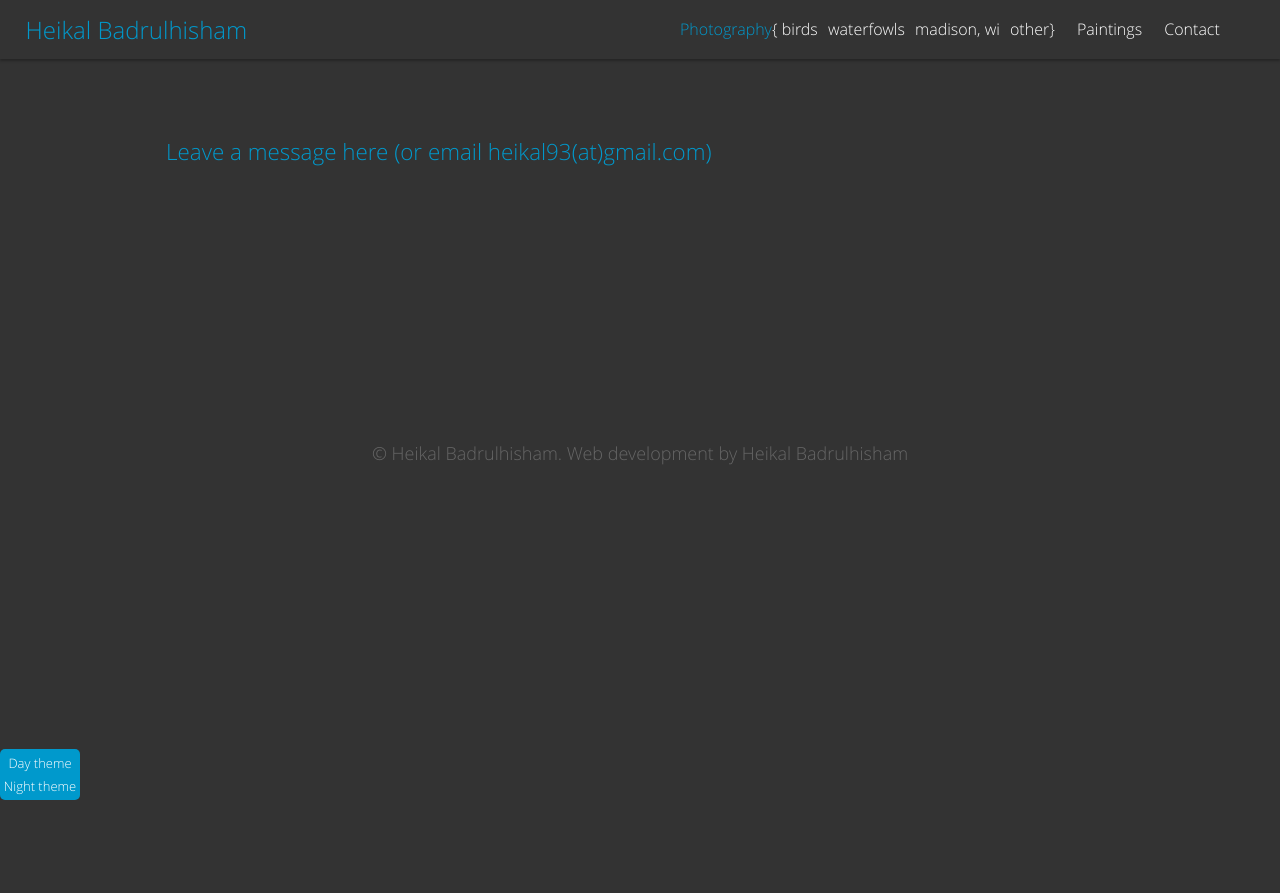
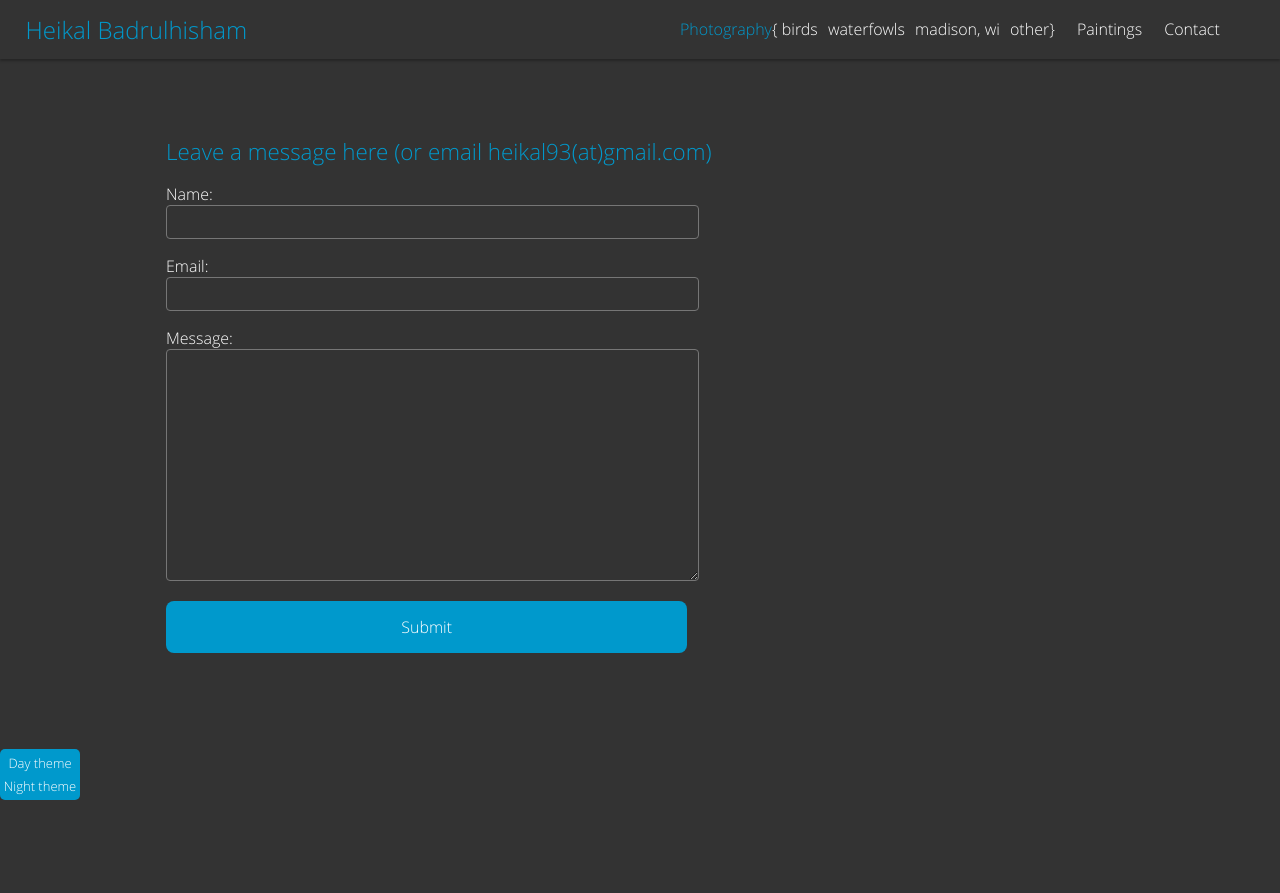
Before and after one commit to heikalb/djangoartwebsite, a Django app: page /contact in a window 1280 px wide. Shown: the top 893 px of the page. Before the commit the page ends 800 px from the top, so only its background shows below. Run offline with Django 3.2, Linux system fonts and the light colour scheme; some libraries are stand-ins or nearby versions.

Commit message:
corrected html error

```diff
--- a/visitor_messages/templates/visitor_messages/contact.html
+++ b/visitor_messages/templates/visitor_messages/contact.html
@@ -3,7 +3,7 @@
 {% block content %}
 <form method = "post" class = 'darkable'> {% csrf_token %}
     <h3>Leave a message here (or email heikal93(at)gmail.com)</h3>
-    {{ post.as_p }}
-    <input type='submit' id = "submit-button" value="Submit"/>
+    {{ form.as_p }}
+    <input type='submit' value="Submit"/>
 </form>
 {% endblock %}
```
